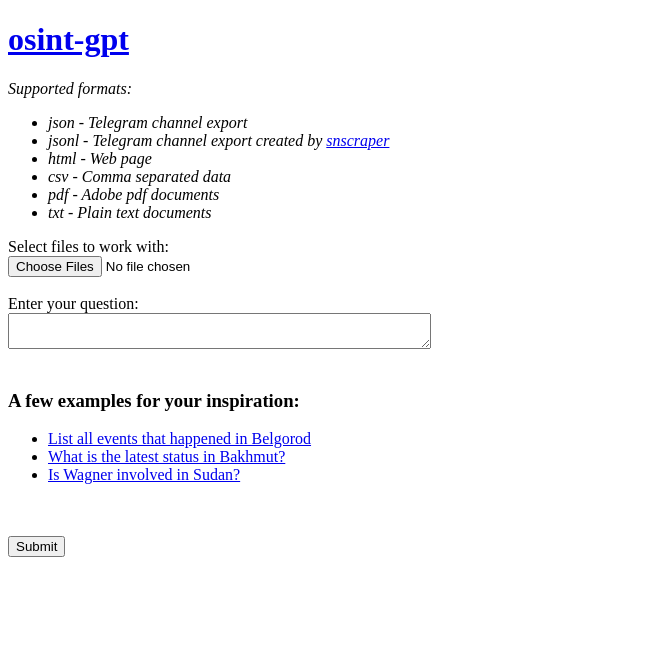
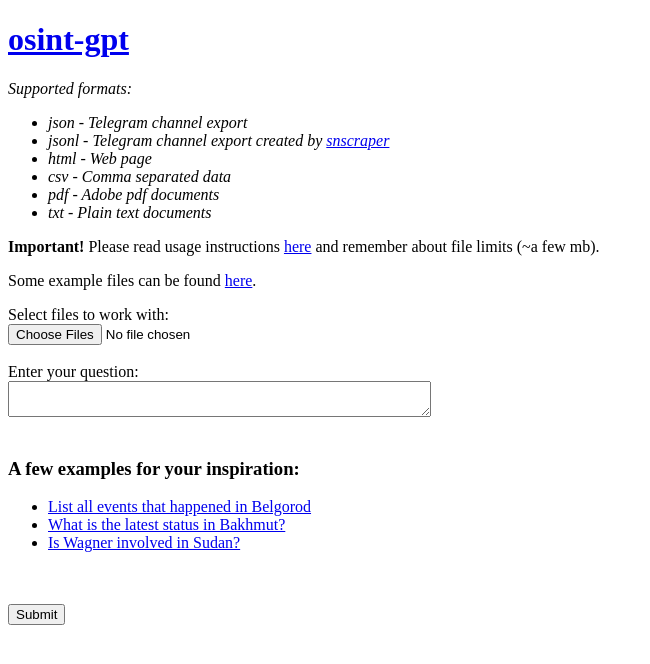
Before and after one commit to gigz/gpt-osint, a Flask app: page / in a window 1280 px wide. Shown: the top 664 px of the page, without its empty margins (0-650 px from the left). Run offline with Flask 3, Linux system fonts and the light colour scheme.

Commit message:
Add some instructions

```diff
--- a/templates/upload.html
+++ b/templates/upload.html
@@ -69,6 +69,8 @@
           <li>txt - Plain text documents</li>
         </ul>
       </i>
+      <p></p><b>Important!</b> Please read usage instructions <a href="https://github.com/gigz/gpt-osint#usage">here</a> and remember about file limits (~a few mb).</p>
+      <p>Some example files can be found <a href="https://github.com/gigz/gpt-osint/tree/main/examples">here</a>.</p>
       <label for="json_files">Select files to work with:</label><br />
       <input
         type="file"
```
